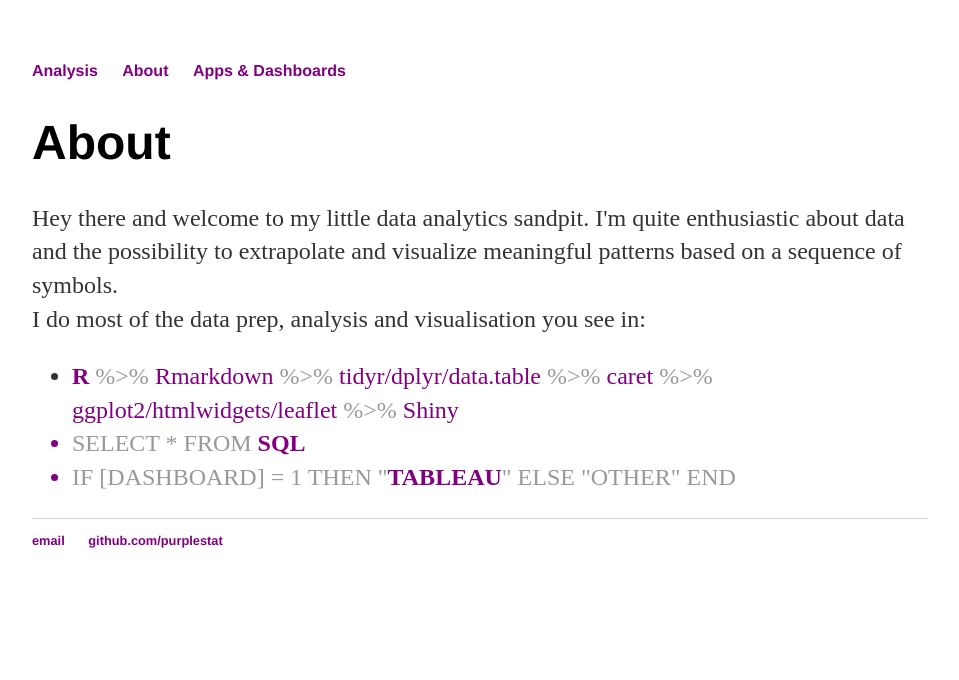
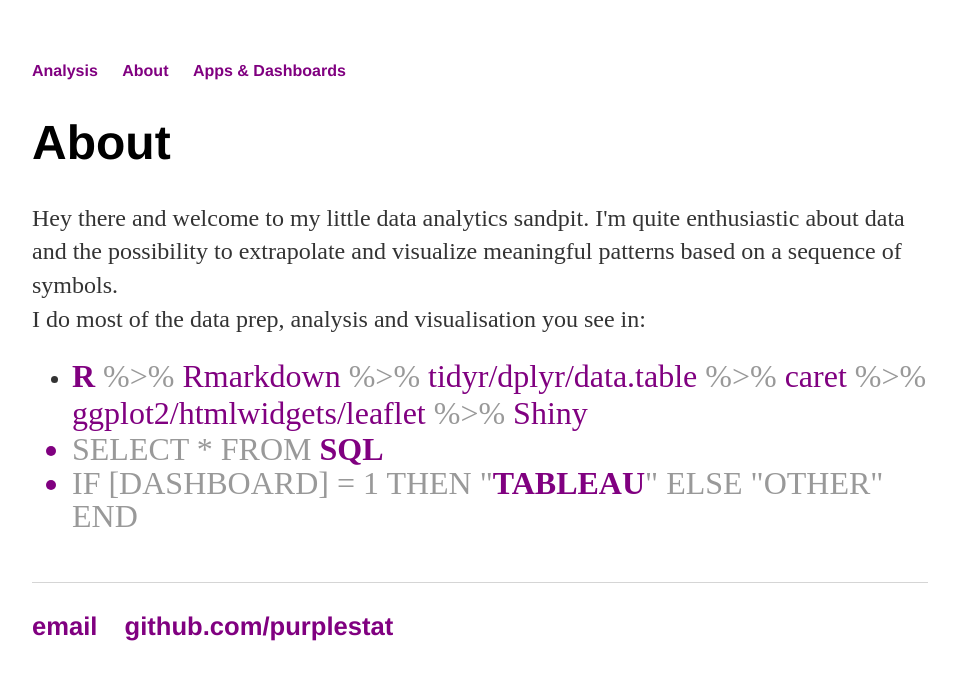
Before and after one commit to purplestat/purplestat.github.io, a Jekyll site: the page built from about/index.html, in a window 1280 px wide. Shown: the top 680 px of the page, without its empty margins (160-1119 px from the left). Built offline with Jekyll 4.4.1, drawn with Linux system fonts in a browser that asks for light colours.

Commit message:
Update index.html

```diff
--- a/about/index.html
+++ b/about/index.html
@@ -8,7 +8,7 @@
 				the possibility to extrapolate and visualize meaningful patterns based on a sequence of symbols.<br>
 				I do most of the data prep, analysis and visualisation you see in:
 				<ul>
-				<li><span><FONT COLOR="purple"><b>R</b> <FONT COLOR="#999">%>% <FONT COLOR="purple">Rmarkdown <FONT COLOR="#999">%>% <FONT COLOR="purple">tidyr/dplyr/data.table <FONT COLOR="#999">%>% <FONT COLOR="purple">caret <FONT COLOR="#999">%>% <FONT COLOR="purple">ggplot2/htmlwidgets/leaflet <FONT COLOR="#999">%>% <FONT COLOR="purple">Shiny</span></li>
+				<li><span><FONT COLOR="purple", size="6"><b>R</b> <FONT COLOR="#999">%>% <FONT COLOR="purple">Rmarkdown <FONT COLOR="#999">%>% <FONT COLOR="purple">tidyr/dplyr/data.table <FONT COLOR="#999">%>% <FONT COLOR="purple">caret <FONT COLOR="#999">%>% <FONT COLOR="purple">ggplot2/htmlwidgets/leaflet <FONT COLOR="#999">%>% <FONT COLOR="purple">Shiny</span></li>
 				<li><span><FONT COLOR="#999"> SELECT * FROM <FONT COLOR="purple"> <b>SQL</b></span></li>
 			        <li><span><FONT COLOR="#999"> IF [DASHBOARD] = 1 THEN "<FONT COLOR="purple"><b>TABLEAU</b><FONT COLOR="#999">" ELSE "OTHER" END</span></li>
 						</ul>
```
